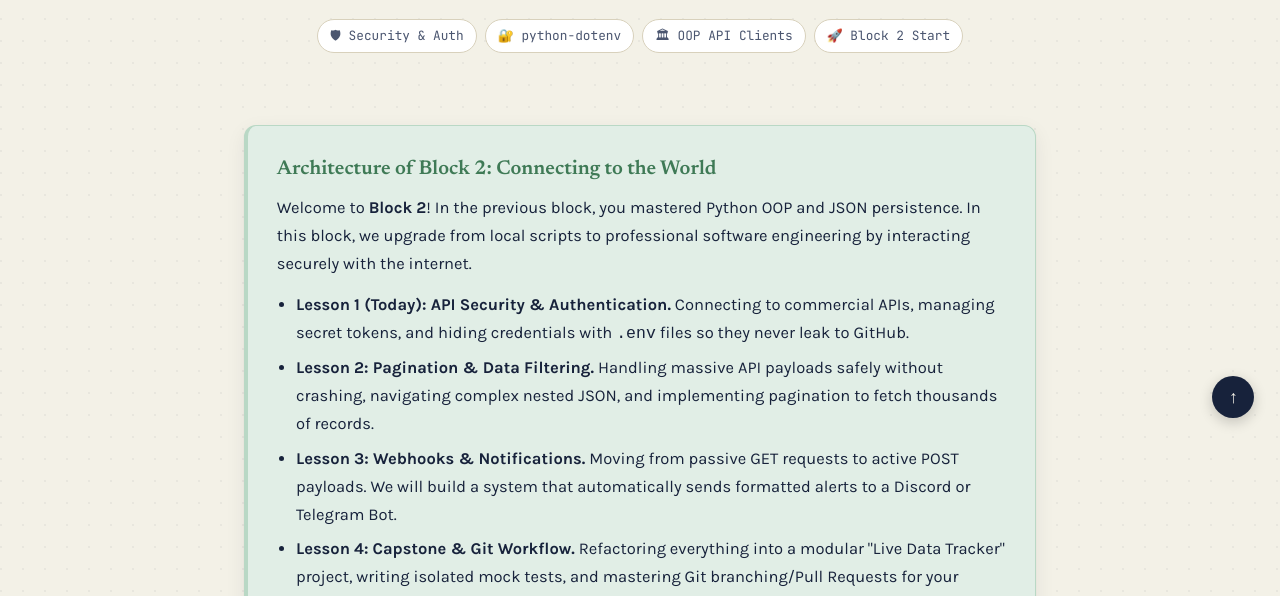
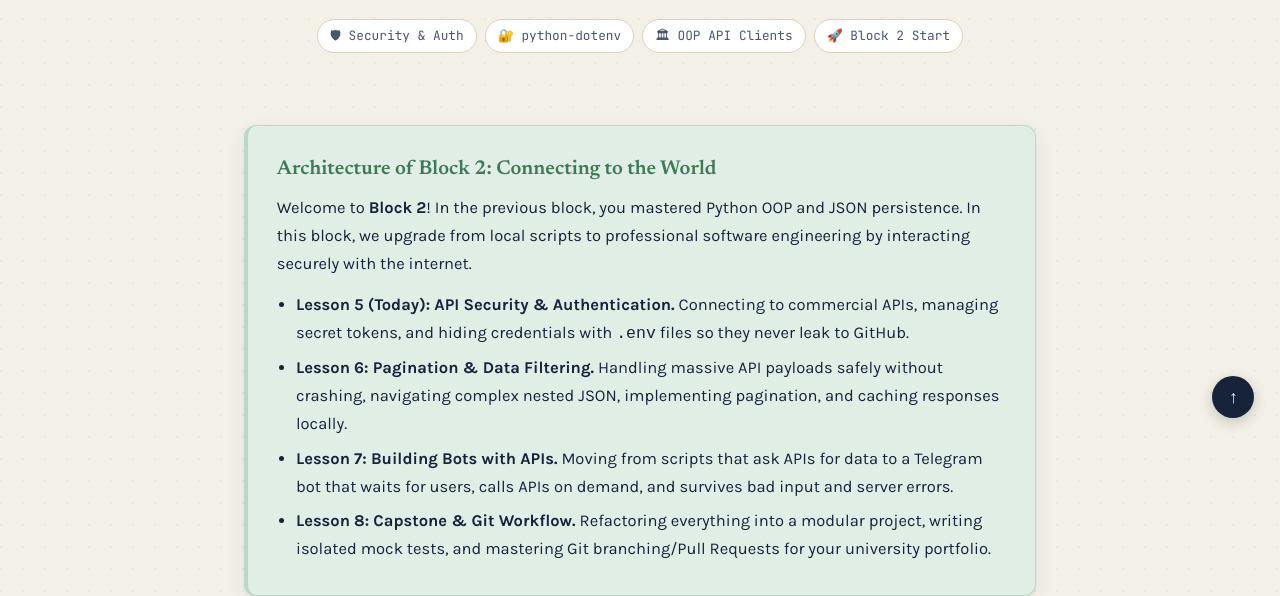
Before and after one commit to ardelak/mentorship, a plain HTML site: page levani/lesson5.html in a window 1280 px wide. Shown: the part 356-952 px from the top of the page. Drawn offline with Linux system fonts and the light colour scheme.

```diff
--- a/levani/lesson5.html
+++ b/levani/lesson5.html
@@ -371,10 +371,10 @@
     <h2 style="color: var(--green);">Architecture of Block 2: Connecting to the World</h2>
     <p style="color: var(--ink);">Welcome to <strong>Block 2</strong>! In the previous block, you mastered Python OOP and JSON persistence. In this block, we upgrade from local scripts to professional software engineering by interacting securely with the internet.</p>
     <ul style="color: var(--ink);">
-      <li><strong>Lesson 1 (Today): API Security & Authentication.</strong> Connecting to commercial APIs, managing secret tokens, and hiding credentials with <code>.env</code> files so they never leak to GitHub.</li>
-      <li><strong>Lesson 2: Pagination & Data Filtering.</strong> Handling massive API payloads safely without crashing, navigating complex nested JSON, and implementing pagination to fetch thousands of records.</li>
-      <li><strong>Lesson 3: Webhooks & Notifications.</strong> Moving from passive GET requests to active POST payloads. We will build a system that automatically sends formatted alerts to a Discord or Telegram Bot.</li>
-      <li><strong>Lesson 4: Capstone & Git Workflow.</strong> Refactoring everything into a modular "Live Data Tracker" project, writing isolated mock tests, and mastering Git branching/Pull Requests for your university portfolio.</li>
+      <li><strong>Lesson 5 (Today): API Security & Authentication.</strong> Connecting to commercial APIs, managing secret tokens, and hiding credentials with <code>.env</code> files so they never leak to GitHub.</li>
+      <li><strong>Lesson 6: Pagination & Data Filtering.</strong> Handling massive API payloads safely without crashing, navigating complex nested JSON, implementing pagination, and caching responses locally.</li>
+      <li><strong>Lesson 7: Building Bots with APIs.</strong> Moving from scripts that ask APIs for data to a Telegram bot that waits for users, calls APIs on demand, and survives bad input and server errors.</li>
+      <li><strong>Lesson 8: Capstone & Git Workflow.</strong> Refactoring everything into a modular project, writing isolated mock tests, and mastering Git branching/Pull Requests for your university portfolio.</li>
     </ul>
   </div>
 
```
Also changed, not shown: levani/lesson6.html (+1 -1 lines), levani/lesson7.html (+2 -2 lines).
